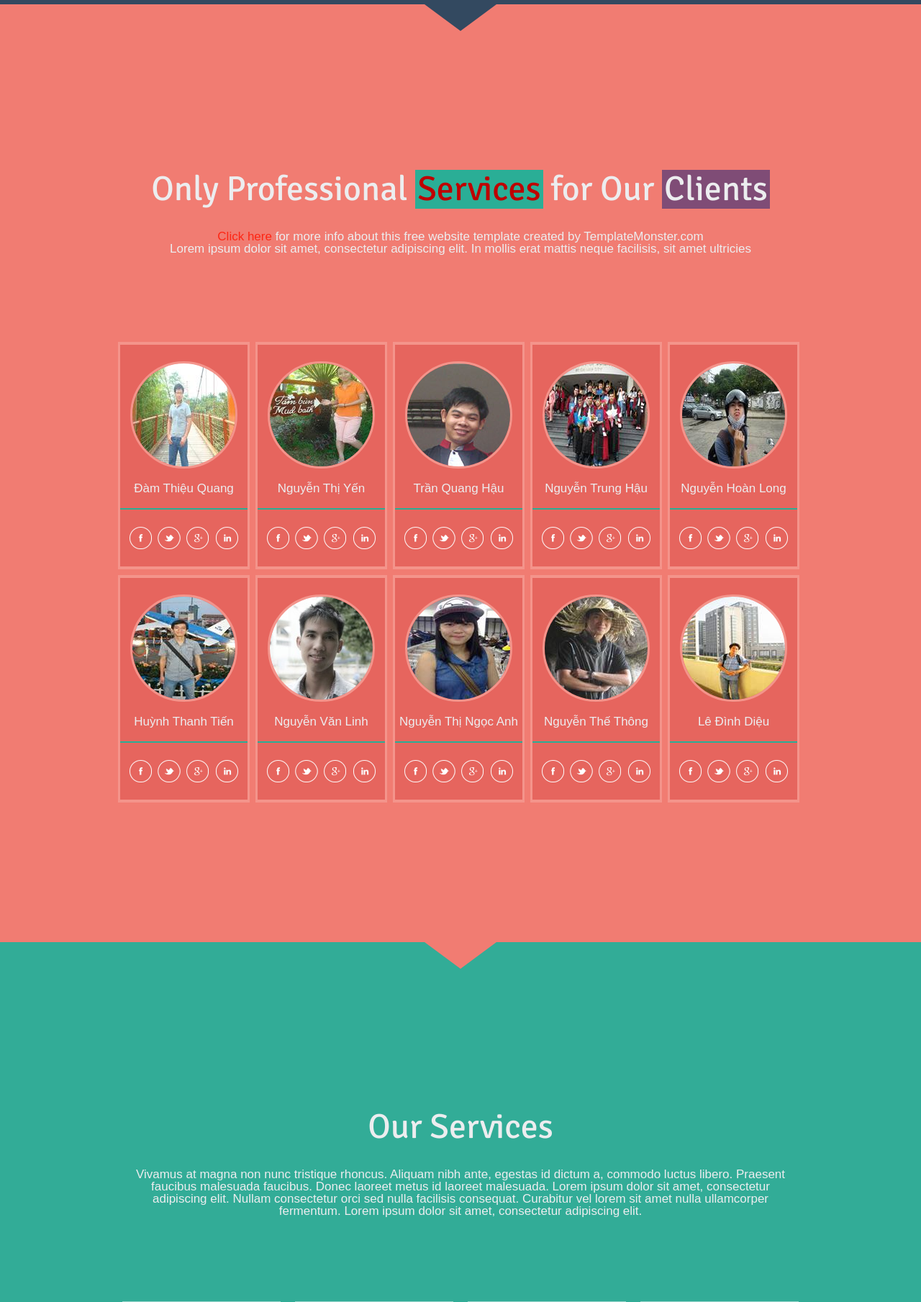
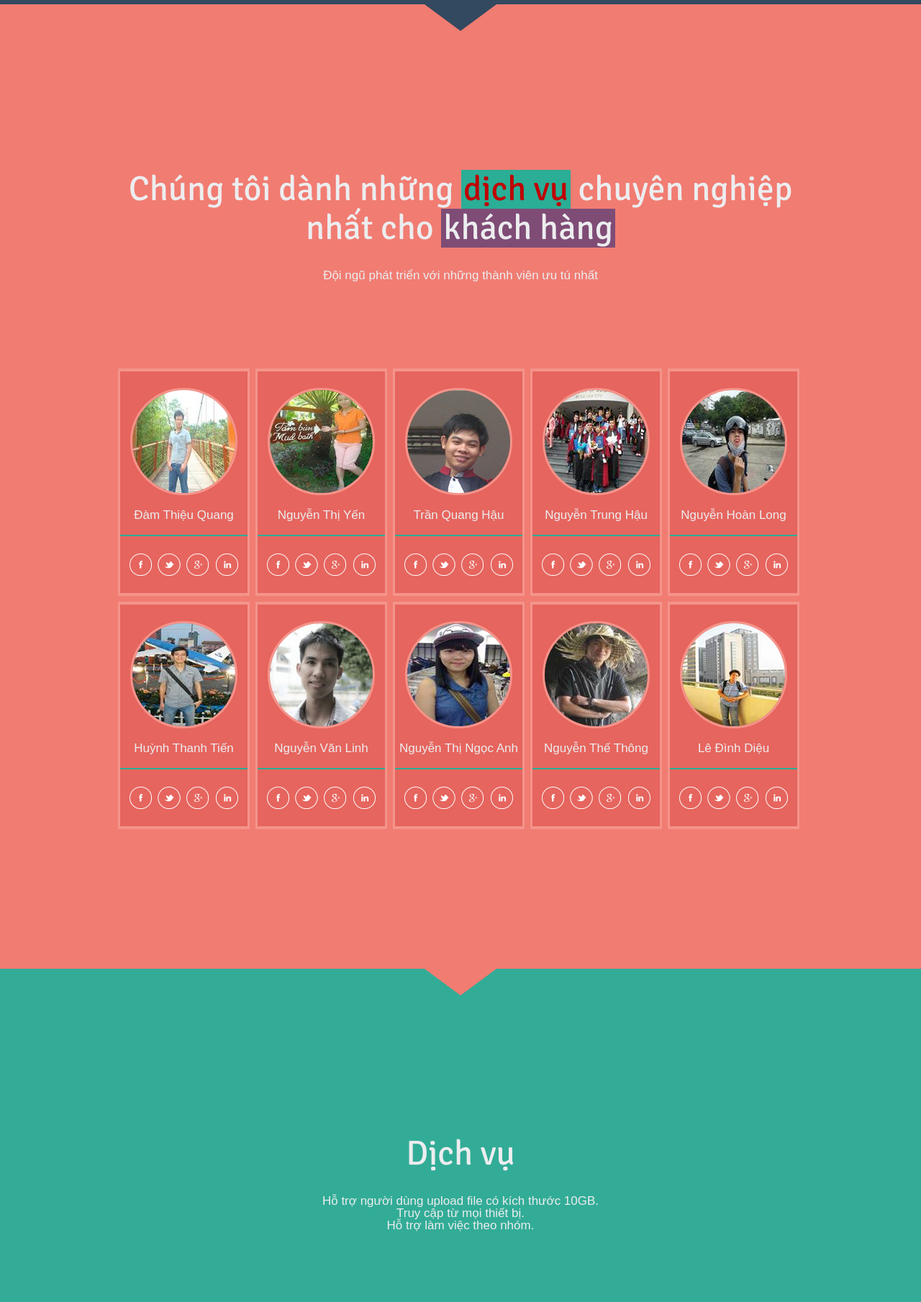
Before and after one commit to damthieuquang/qlqtpm-myfiles, a PHP site: page / in a window 1280 px wide. Shown: the part 800-2609 px from the top of the page at 72% size. Run offline with PHP 8.4, Linux system fonts and the light colour scheme; some libraries are stand-ins or nearby versions.

Commit message:
Sua giao dien

```diff
--- a/MyFiles/index.php
+++ b/MyFiles/index.php
@@ -126,31 +126,31 @@
 							<li>
 								<img src="images/spacer.gif" alt="">
 								<div class="caption banner">
-									<h2>Let Us Show You the Way to Success</h2>
+									<h2>Chia sẽ tập tin an toàn theo phong cách chuyên nghiệp</h2>
 								</div>
 							</li>
 							<li>
 								<img src="images/spacer.gif" alt="">
 								<div class="caption banner">
-									<h2>Interminable Energy for Your Project</h2>
+									<h2>Chia sẽ từ bất cứ nơi đâu</h2>
 								</div>
 							</li>
 							<li>
 								<img src="images/spacer.gif" alt="">
 								<div class="caption banner">
-									<h2>We know how to solve your problems!</h2>
+									<h2>Mang cả thế giới giải trí theo bạn</h2>
 								</div>
 							</li>
 							<li>
 								<img src="images/spacer.gif" alt="">
 								<div class="caption banner">
-									<h2>Make your business a booming one!</h2>
+									<h2>Hãy đồng hành cùng chúng tôi</h2>
 								</div>
 							</li>
 						</ul>
 					</div>
 					<div class="socials">
-						<a href="#"></a>
+						<a href="http://www.facebook.com/groups/527756400638594/" target="_blank"></a>
 						<a href="#"></a>
 						<a href="#"></a>
 						<a href="#"></a>
@@ -162,9 +162,9 @@
 			<div class="container_12">
 				<div class="grid_12">
 					<div class="slogan">
-						<h3>Only Professional <a onClick="goToByScroll('page3'); return false;" href="#"><span>Services</span></a> for Our <a onClick="goToByScroll('page4'); return false;" href="#"><em>Clients</em></a></h3>
+						<h3>Chúng tôi dành những <a onClick="goToByScroll('page3'); return false;" href="#"><span>dịch vụ</span></a> chuyên nghiệp nhất cho <a onClick="goToByScroll('page4'); return false;" href="#"><em>khách hàng</em></a></h3>
 						<div class="text1">
-							<a href="http://blog.templatemonster.com/free-website-templates/" rel="nofollow" class="tm_link"> Click here</a> for more info about this free website template created by TemplateMonster.com <br> Lorem ipsum dolor sit amet, consectetur adipiscing elit. In mollis erat mattis neque facilisis, sit amet ultricies
+							<!--<a href="http://blog.templatemonster.com/free-website-templates/" rel="nofollow" class="tm_link"> Click here</a> --> Đội ngũ phát triển với những thành viên ưu tú nhất <!--<br> Lorem ipsum dolor sit amet, consectetur adipiscing elit. In mollis erat mattis neque facilisis, sit amet ultricies-->
 						</div>
 					</div>
 				</div>
@@ -294,34 +294,36 @@
 			<div class="container_12">
 				<div class="grid_12">
 					<div class="slogan">
-						<h3>Our Services</h3>
+						<h3>Dịch vụ</h3>
 						<div class="text1">
-							Vivamus at magna non nunc tristique rhoncus. Aliquam nibh ante, egestas id dictum a, commodo luctus libero. Praesent faucibus malesuada faucibus. Donec laoreet metus id laoreet malesuada. Lorem ipsum dolor sit amet, consectetur adipiscing elit. Nullam consectetur orci sed nulla facilisis consequat. Curabitur vel lorem sit amet nulla ullamcorper fermentum.  Lorem ipsum dolor sit amet, consectetur adipiscing elit.
+							Hỗ trợ người dùng upload file có kích thước 10GB.
+							</br> Truy cập từ mọi thiết bị.
+							</br> Hỗ trợ làm việc theo nhóm.
 						</div>
 					</div>
 				</div>
 				<div class="grid_3">
 					<div class="box maxheight1">
 						<img src="images/box1_img1.png" alt="">
-						<div class="text1"><a href="#">Strategy</a></div>Vivamus at magna non nunc tristique rhoncus. Aliquam nibh ante, egestas id dictum a, commodo luctus libero.
+						<div class="text1"><a href="#">Lite</a></div>Miễn phí 2GB dung lượng lưu trữ, share file đến 250MB, tối đa 5 chữ kí điện tử.
 					</div>
 				</div>
 				<div class="grid_3">
 					<div class="box maxheight1">
 						<img src="images/box1_img2.png" alt="">
-						<div class="text1"><a href="#">Research</a></div>Ite auctor non pellentesque vel, aliquet sit amet erat. Nullam eget dignissim nisi, aliquam feugiat nibhh sagittis ut.
+						<div class="text1"><a href="">Professional</a></div>Send file dung lượng lớn đến 2GB, không giới hạn lưu trữ, không giới hạn chữ ký điện tử.
 					</div>
 				</div>
 				<div class="grid_3">
 					<div class="box maxheight1">
 						<img src="images/box1_img3.png" alt="">
-						<div class="text1"><a href="#">Development</a></div>Praesent faucibusamus ater asmagna non nunc tristique rhoncus. Aliquam nib ante, tas id dictum aluctus libero.
+						<div class="text1"><a href="#">Teams</a></div>Send file đến 10GB, không giới hạn lưu trữ và chữ ký điện tử.
 					</div>
 				</div>
 				<div class="grid_3">
 					<div class="box maxheight1">
 						<img src="images/box1_img4.png" alt="">
-						<div class="text1"><a href="#">Consulting</a></div>Etiam dui eros na non nunc tristique rhoncus. Aliquam nibh ante, egestas id dictum a commodo luctus libero.
+						<div class="text1"><a href="#">Enterprise</a></div>Gọi cho chúng tôi để có được giá tốt nhất.
 					</div>
 				</div>
 			</div>
@@ -329,32 +331,32 @@
 		<div id="page4" class="content">
 			<div class="container_12">
 				<div class="grid_12">
-					<h3>Our Clients</h3>
+					<h3>Khách hàng</h3>
 				</div>
 				<div class="companies">
 					<div class="grid_3">
 						<img src="images/logo1.jpg" alt="">
-						<div class="text1">Company Name</div>Aliquam nibh ante, egestas id dictum  wrecommodo luctus liberoaesent.
+						<div class="text1">Công ty Tân Hiệp Phát</div>"Hôm nay phải hơn ngày hôm qua nhưng không bằng ngày mai"
 						<br>
-						<a href="#">Go to Site</a>
+						<a href="http://www.thp.com.vn/" target="_blank">Go to Site</a>
 					</div>
 					<div class="grid_3">
 						<img src="images/logo2.jpg" alt="">
-						<div class="text1">Company Name</div>Fusce adipiscing quam id risus gittis, non consequat lacus interdumoin.
+						<div class="text1">VNG Corporation</div>Luôn đón nhận thử thách mới với sứ mệnh Phát triển Internet để thay đổi cuộc sống người Việt Nam.
 						<br>
-						<a href="#">Go to Site</a>
+						<a href="http://www.vng.com.vn/vn/index.html" target="_blank">Go to Site</a>
 					</div>
 					<div class="grid_3">
 						<img src="images/logo3.jpg" alt="">
-						<div class="text1">Company Name</div>Quisque viverra nulla nunc, eu ultrices wertlibero ultricies egetasellus um.
+						<div class="text1">Coop Mart</div>Bạn của mọi nhà
 						<br>
-						<a href="#">Go to Site</a>
+						<a href="http://www.co-opmart.com.vn/" target="_blank">Go to Site</a>
 					</div>
 					<div class="grid_3">
 						<img src="images/logo4.jpg" alt="">
-						<div class="text1">Company Name</div>Courrewerwe abitur vel lorem sit amet ulla ullamcorper fermentumn vitae.
+						<div class="text1">Nguyễn Kim</div>Siêu thị điện máy Nguyễn Kim - Top 500 nhà bán lẻ hàng đầu châu Á với các sản phẩm điện tử, điện lạnh, điện gia dụng, điện thoại di động, thiết bị tin học...
 						<br>
-						<a href="#">Go to Site</a>
+						<a href="http://www.nguyenkim.com/" target="_blank">Go to Site</a>
 					</div>
 					<div class="clear"></div>
 					<div class="grid_3">
```
Also changed, not shown: MyFiles/images/logo1.jpg, MyFiles/images/logo2.jpg, MyFiles/images/logo3.jpg, MyFiles/images/logo4.jpg.
